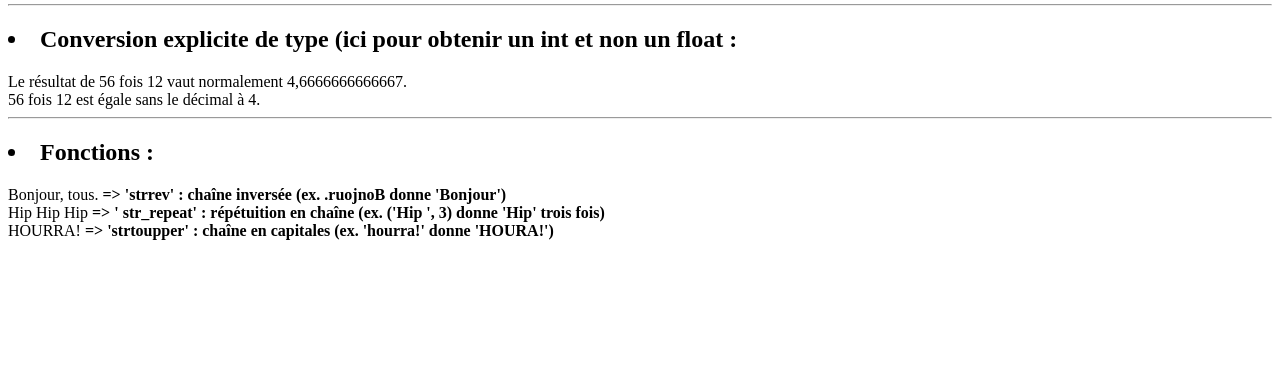
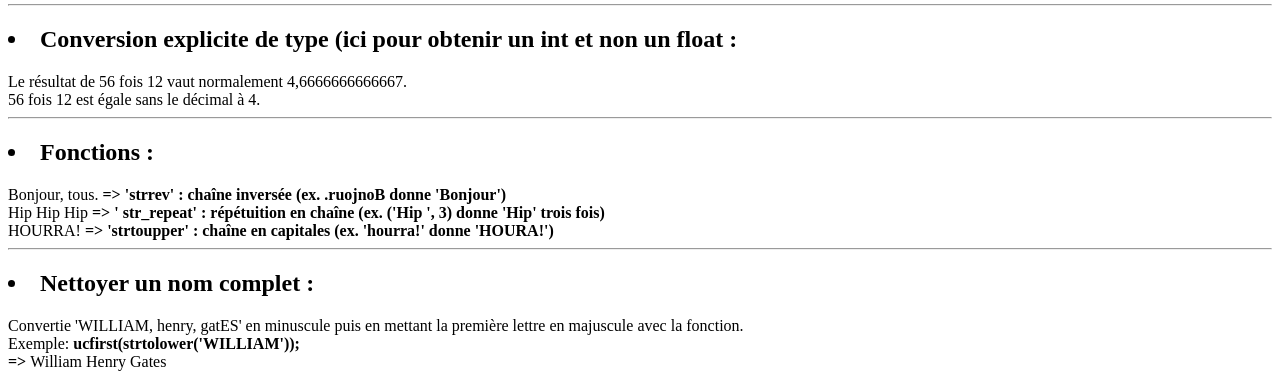
Before and after one commit to Angelgaeta/Hello-PHP, a PHP site: page / in a window 1280 px wide. Shown: the part 1554-1933 px from the top of the page. Before the commit the page ends 1794 px from the top, so only its background shows below. Run offline with PHP 8.4, Linux system fonts and the light colour scheme.

Commit message:
Update index.php

```diff
--- a/index.php
+++ b/index.php
@@ -113,6 +113,7 @@ while ($j > -10)
 }
 
 
+
 /************************Conversion explicite de type*********************************/
 echo "<hr>";
 echo "<h2><li>Conversion explicite de type (ici pour obtenir un int et non un float :</li></h2>";
@@ -124,6 +125,7 @@ $c = (int) ($a / $b);
 echo "56 fois 12 est égale sans le décimal à $c.";
 
 
+
 /************************Fonctions*********************************/
 echo "<hr>";
 echo "<h2><li>Fonctions :</li></h2>";
@@ -131,4 +133,22 @@ echo "<h2><li>Fonctions :</li></h2>";
 echo strrev(" .suot ,ruojnoB")."<b> => 'strrev' : chaîne inversée (ex. .ruojnoB donne 'Bonjour')</b><br>"; // Chaîne inversée
 echo str_repeat("Hip ", 3)."<b> => ' str_repeat' : répétuition en chaîne (ex. ('Hip ', 3) donne 'Hip' trois fois)</b><br>";     // Répétition de chaîne
 echo strtoupper("hourra!")."<b> => 'strtoupper' : chaîne en capitales (ex. 'hourra!' donne 'HOURA!')</b><br>";     // Chaîne en capitales
+
+
+
+/************************Nettoyer un nom complet*********************************/
+echo "<hr>";
+echo "<h2><li>Nettoyer un nom complet :</li></h2>";
+echo "Convertie 'WILLIAM, henry, gatES' en minuscule puis en mettant la première lettre en majuscule avec la fonction. <br>Exemple: <b>ucfirst(strtolower('WILLIAM'));<br>=> </b>";
+
+echo fixe_noms("WILLIAM", "henry", "gatES");
+
+function fixe_noms($n1, $n2, $n3)
+{
+  $n1 = ucfirst(strtolower($n1)); // PHP passe la chaine d'abord à strtolower et son résultat seulement ensuite à ucfirst
+  $n2 = ucfirst(strtolower($n2));
+  $n3 = ucfirst(strtolower($n3));
+
+  return $n1 . " " . $n2 . " " . $n3;
+}
 ?>
```
